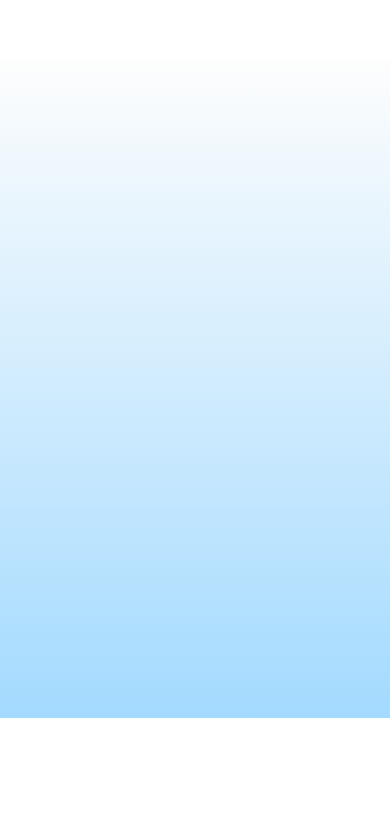
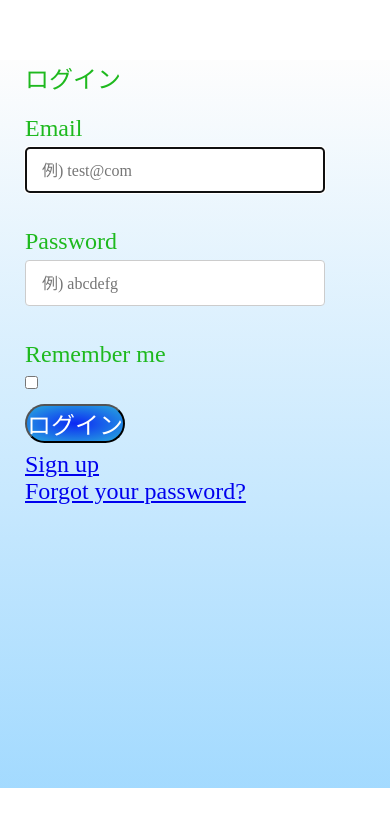
Before and after one commit to zeno-46/number-guess, a Rails app: page /users/sign_in in a window 390 px wide; the page is wider, and only the part inside the window is pictured. Shown: the top 827 px of that part. Run offline with Rails 7, Linux system fonts and the light colour scheme; style sheets or scripts are compiled from the project's sources; some libraries are stand-ins or nearby versions.

Commit message:
新規登録、ログイン、スマホ対応

```diff
--- a/app/assets/stylesheets/numbers.css
+++ b/app/assets/stylesheets/numbers.css
@@ -129,7 +129,9 @@ html{color:#000;background:#FFF}body,div,dl,dt,dd,ul,ol,li,h1,h2,h3,h4,h5,h6,pre
   color: #ffffff;
   transform: scale(1.2);
 }
-
+/********************************************************
+　スマホ（iphone12Pro）対応
+********************************************************/
 @media only screen and (max-width:640px){
 
 /********************************************************
--- a/app/assets/stylesheets/registrations.css
+++ b/app/assets/stylesheets/registrations.css
@@ -1,5 +1,10 @@
 /********************************************************
-　sessionsでも使用
+　リセットCSS
+****************************************************/
+html{color:#000;background:#FFF}body,div,dl,dt,dd,ul,ol,li,h1,h2,h3,h4,h5,h6,pre,code,form,fieldset,legend,input,textarea,p,blockquote,th,td{margin:0;padding:0}table{border-collapse:collapse;border-spacing:0}fieldset,img{border:0}address,caption,cite,code,dfn,em,strong,th,var{font-style:normal;font-weight:normal}ol,ul{list-style:none}caption,th{text-align:left}h1,h2,h3,h4,h5,h6{font-size:100%;font-weight:normal}q:before,q:after{content:''}abbr,acronym{border:0;font-variant:normal}sup{vertical-align:text-top}sub{vertical-align:text-bottom}input,textarea,select{font-family:inherit;font-size:inherit;font-weight:inherit;*font-size:100%}legend{color:#000}#yui3-css-stamp.cssreset{display:none}
+
+/********************************************************
+　ログインでも使用
 ********************************************************/
 
 .all_position {
@@ -42,3 +47,29 @@
   border-radius: 20px;
   width: 100px;
 }
+/********************************************************
+　ログイン全体
+********************************************************/
+.container_login {
+  font-size: 24px;
+  color: rgb(30, 185, 30);
+  position: absolute;
+  top: calc(50% - 50px);
+  width: 100%;
+  padding: 0 580px 110px;
+  margin-top: 100px;
+  background: linear-gradient(#fdfdfdf7, #0b9dfe60);
+}
+/********************************************************
+　スマホ（iphone12Pro）対応
+********************************************************/
+@media only screen and (max-width:640px){
+
+.container {
+  padding: 0 25px 131px;
+}
+
+.container_login {
+  padding: 0 25px 283px;
+}
+}
--- a/app/views/devise/sessions/new.html.erb
+++ b/app/views/devise/sessions/new.html.erb
@@ -1,5 +1,5 @@
 <div class="all_position">
-  <div class="container">
+  <div class="container_login">
     <h2>ログイン</h2>
     <%= form_with model: @user, url: user_session_path, id: 'new_user', class: 'new_user', local: true do |f| %>
       <div class="field">
```
